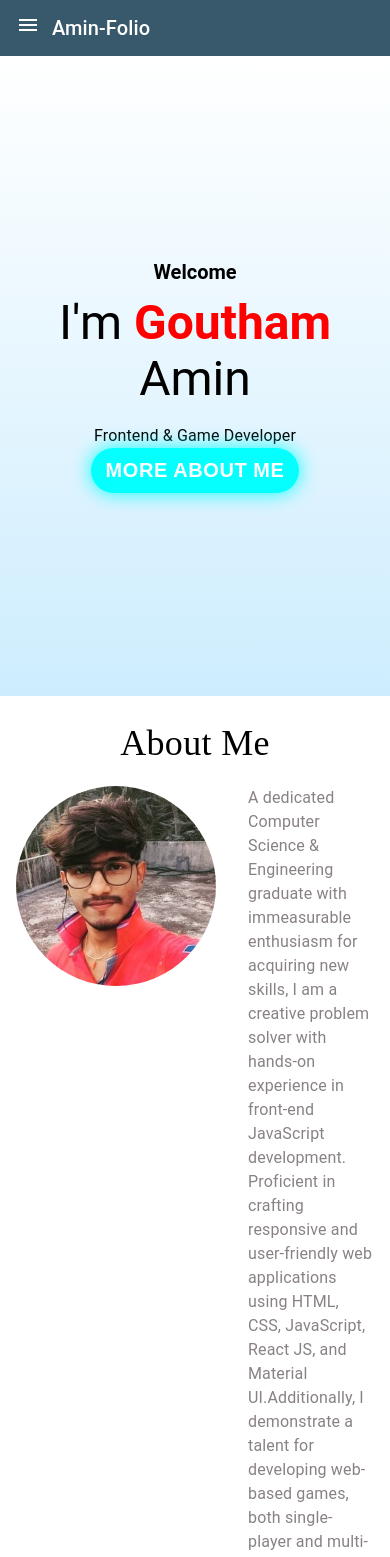
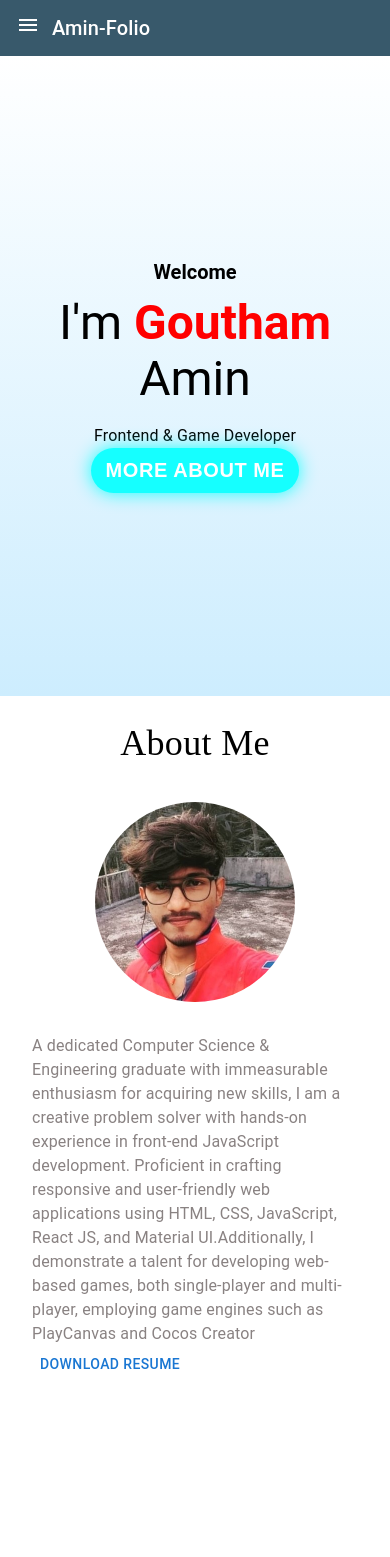
Before and after one commit to gouthamamin/Portfolio-React, a React (Create React App) app: page / in a window 390 px wide. Shown: the top 1557 px of the page. After the commit the page ends 1415 px from the top, so only its background shows below. Built offline with nearby package versions, Linux system fonts and the light colour scheme; a web font is replaced by a local one.

Commit message:
Made AboutMe component responsive for all devices

```diff
--- a/src/Components/AboutMe.jsx
+++ b/src/Components/AboutMe.jsx
@@ -1,10 +1,8 @@
-import { Avatar, Button, Typography, Box } from "@mui/material";
+import { Avatar, Button, Typography, Box, Stack } from "@mui/material";
 
 function AboutMe() {
   const aboutMeStyles = {
-    display: "flex",
     gap: "2rem",
-    padding: "1rem",
   };
   const titleStyles = {
     fontWeight: "1rem",
@@ -15,7 +13,22 @@ function AboutMe() {
   return (
     <div>
       <Typography style={titleStyles}>About Me</Typography>
-      <div className="AboutMe" style={aboutMeStyles}>
+      <Stack
+        className="AboutMe"
+        style={aboutMeStyles}
+        direction={{
+          xs: "column", //>0
+          sm: "Column", //>600
+          md: "column", //>900
+          lg: "row", //>1200
+          xl: "row", //>1536
+        }}
+        padding={{
+          xs: "2rem",
+          lg: "5rem",
+        }}
+        alignItems="center"
+      >
         <Box>
           <Avatar
             alt="Profile-Image"
@@ -39,7 +52,7 @@ function AboutMe() {
           </Typography>
           <Button>Download Resume</Button>
         </Box>
-      </div>
+      </Stack>
     </div>
   );
 }
```
